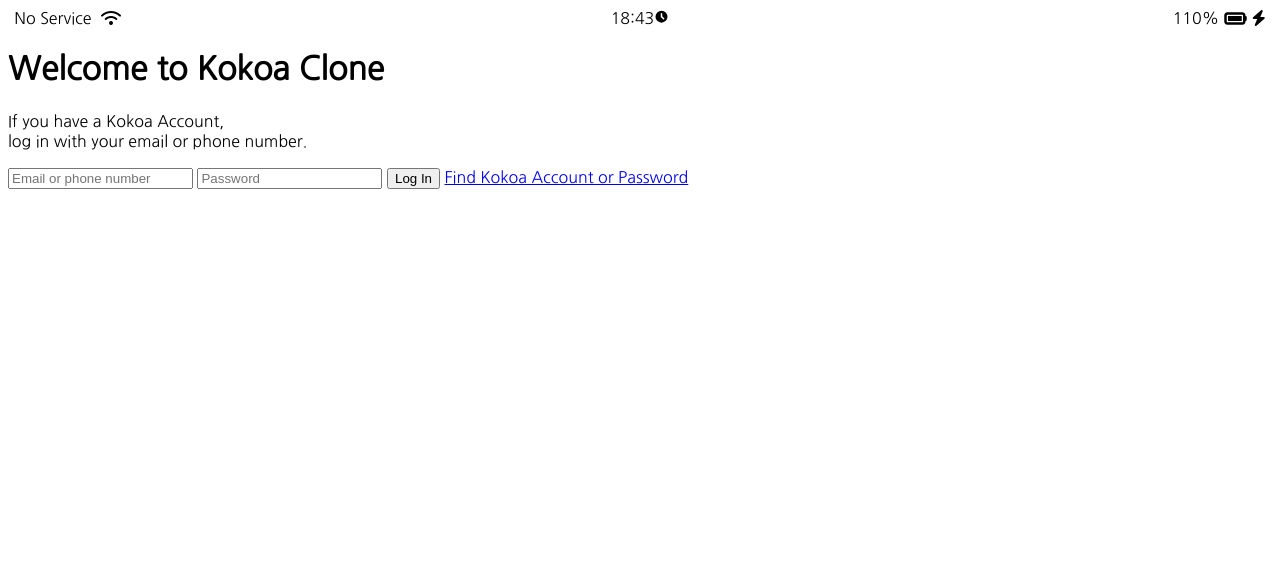
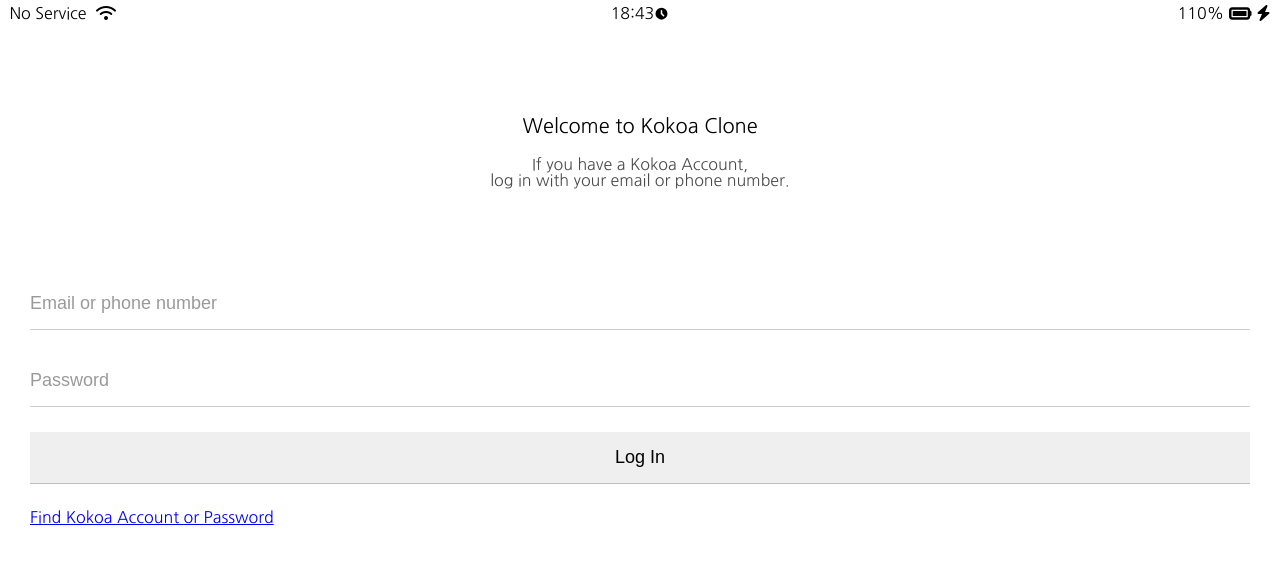
Before and after one commit to woojiyoon/kokoa-clone-2020, a plain HTML site: page index.html in a window 1280 px wide. Drawn offline with Linux system fonts and the light colour scheme.

Commit message:
Login form added

```diff
--- /dev/null
+++ b/css/reset.css
@@ -0,0 +1,133 @@
+/* http://meyerweb.com/eric/tools/css/reset/
+   v2.0 | 20110126
+   License: none (public domain)
+*/
+
+html,
+body,
+div,
+span,
+applet,
+object,
+iframe,
+h1,
+h2,
+h3,
+h4,
+h5,
+h6,
+p,
+blockquote,
+pre,
+a,
+abbr,
+acronym,
+address,
+big,
+cite,
+code,
+del,
+dfn,
+em,
+img,
+ins,
+kbd,
+q,
+s,
+samp,
+small,
+strike,
+strong,
+sub,
+sup,
+tt,
+var,
+b,
+u,
+i,
+center,
+dl,
+dt,
+dd,
+ol,
+ul,
+li,
+fieldset,
+form,
+label,
+legend,
+table,
+caption,
+tbody,
+tfoot,
+thead,
+tr,
+th,
+td,
+article,
+aside,
+canvas,
+details,
+embed,
+figure,
+figcaption,
+footer,
+header,
+hgroup,
+menu,
+nav,
+output,
+ruby,
+section,
+summary,
+time,
+mark,
+audio,
+video {
+  margin: 0;
+  padding: 0;
+  border: 0;
+  font-size: 100%;
+  font: inherit;
+  vertical-align: baseline;
+}
+/* HTML5 display-role reset for older browsers */
+article,
+aside,
+details,
+figcaption,
+figure,
+footer,
+header,
+hgroup,
+menu,
+nav,
+section {
+  display: block;
+}
+body {
+  line-height: 1;
+}
+ol,
+ul {
+  list-style: none;
+}
+blockquote,
+q {
+  quotes: none;
+}
+blockquote:before,
+blockquote:after,
+q:before,
+q:after {
+  content: "";
+  content: none;
+}
+table {
+  border-collapse: collapse;
+  border-spacing: 0;
+}
+
+input:focus {
+  outline: none;
+}
--- /dev/null
+++ b/css/status-bar.css
@@ -0,0 +1,25 @@
+.status-bar {
+  display: flex; /*세로로 쌓이는 블럭을 가로로 정렬*/
+  justify-content: center; /*블럭끼리 자동적으로 골고루 여백 띄우기*/
+  padding: 5px 3px;
+}
+
+.status-bar__column {
+  width: 33%;
+}
+.status-bar__column:first-child span {
+  margin-right: 5px;
+}
+.status-bar__column:nth-child(2) {
+  display: flex;
+  justify-content: center;
+}
+.status-bar__column:last-child {
+  display: flex;
+  justify-content: flex-end;
+  align-items: center;
+}
+
+.status-bar__column .fa-battery-full {
+  margin: 0px 5px;
+}
--- a/css/styles.css
+++ b/css/styles.css
@@ -1,30 +1,49 @@
 @import url("https://fonts.googleapis.com/css2?family=Nanum+Gothic&family=Open+Sans:wght@400;600&display=swap");
+@import "reset.css";
+@import "status-bar.css";
+@import "variables.css";
 
 body {
   font-family: "Nanum Gothic", sans-serif;
 }
 
-.status-bar {
-  display: flex; /*세로로 쌓이는 블럭을 가로로 정렬*/
-  justify-content: center; /*블럭끼리 자동적으로 골고루 여백 띄우기*/
+.welcome-header {
+  margin: 90px 0px;
+  text-align: center;
+  display: flex;
+  flex-direction: column;
+  align-items: center;
+}
+.welcome-header__title {
+  margin-bottom: 40px;
+  font-size: 25px;
 }
 
-.status-bar__column {
-  width: 33%;
+.welcome-header__title {
+  margin-bottom: 20px;
+  font-size: 20px;
 }
-.status-bar__column:first-child span {
-  margin-right: 5px;
-}
-.status-bar__column:nth-child(2) {
-  display: flex;
-  justify-content: center;
-}
-.status-bar__column:last-child {
-  display: flex;
-  justify-content: flex-end;
-  align-items: center;
+.welcome-header__text {
+  width: 60%;
+  opacity: 0.7;
 }
 
-.status-bar__column .fa-battery-full {
-  margin: 0px 5px;
+#login-form {
+  display: flex;
+  flex-direction: column;
+  margin: 0px 30px;
 }
+#login-form input {
+  border: none;
+  padding: 15px 0px;
+  font-size: 18px;
+  border-bottom: 1px solid rgb(0, 0, 0, 0.2);
+  margin-bottom: 25px;
+  transition: border-color 0.3s ease-in-out;
+}
+#login-form input::placeholder {
+  color: rgb(0, 0, 0, 0.4);
+}
+#login-form input:focus {
+  border-color: var(--yellow);
+}
--- /dev/null
+++ b/css/variables.css
@@ -0,0 +1,3 @@
+:root {
+  --yellow: #fae100;
+}
```
